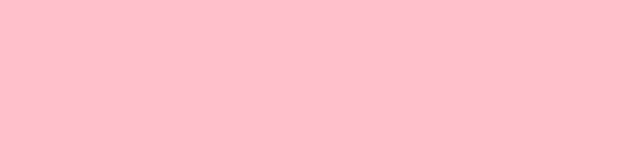
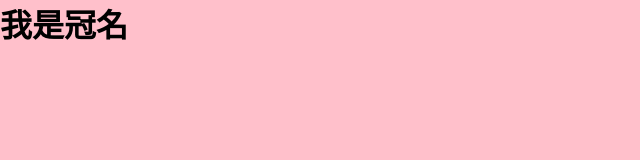
Before and after one commit to s901129/-, a plain HTML site: page index.html in a window 1280 px wide. Shown: the whole page, without its empty margins (0-640 px from the left). Drawn offline with Linux system fonts and the light colour scheme.

Commit message:
新增h1

```diff
--- a/index.html
+++ b/index.html
@@ -7,6 +7,6 @@
     <link rel="stylesheet" href="./style.css">
 </head>
 <body>
-
+    <h1>我是冠名</h1>
 </body>
 </html>
```
